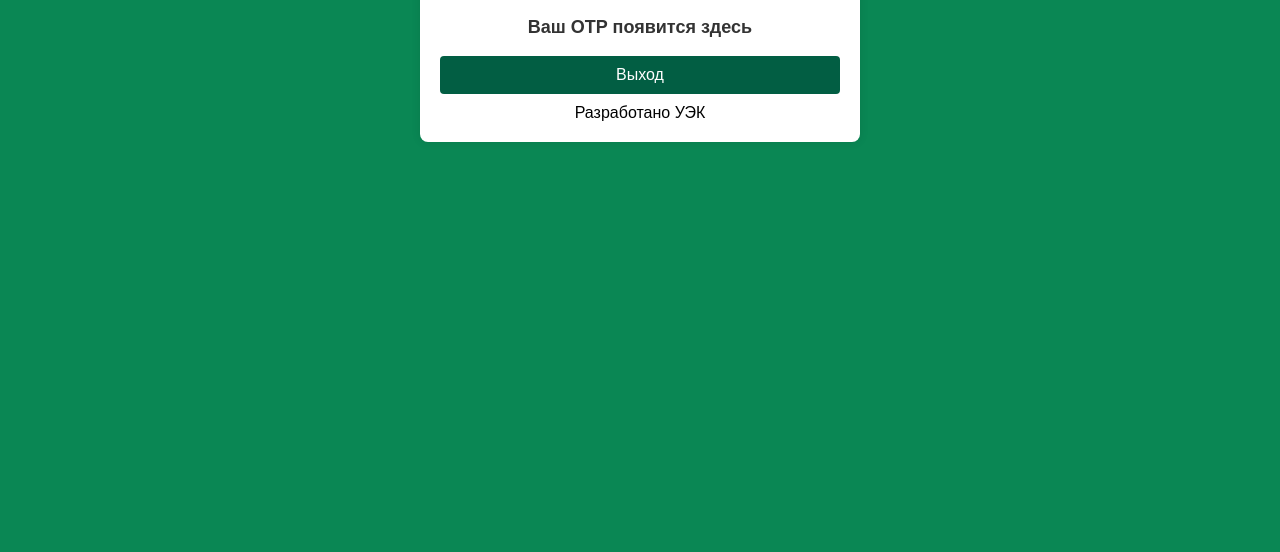
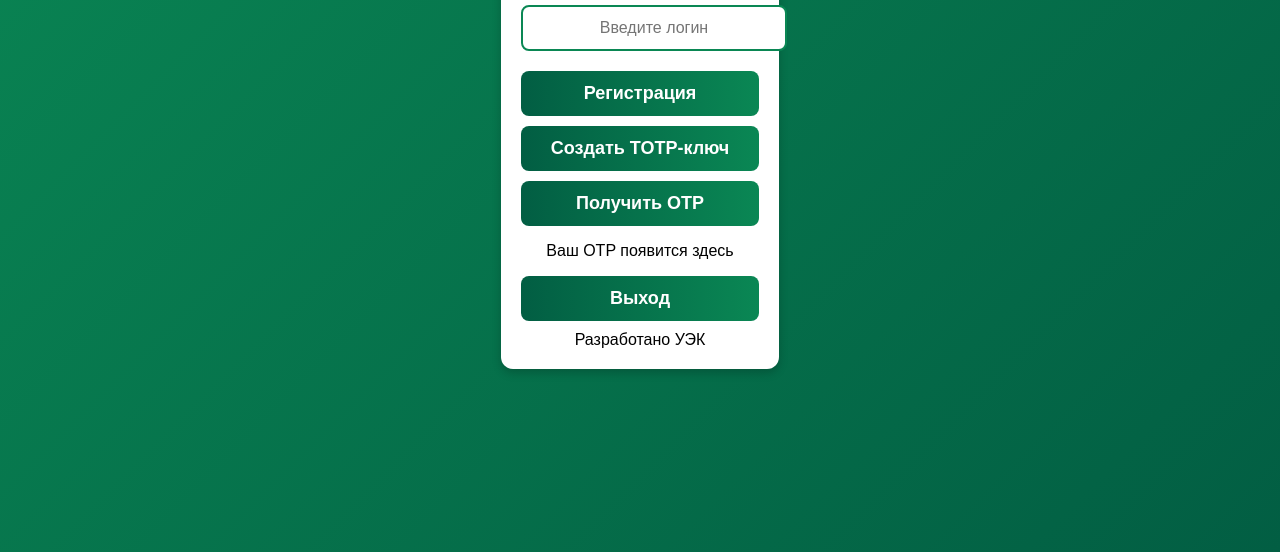
Before and after one commit to iralse/OTP, a plain HTML site: page index.html in a window 1280 px wide. Shown: the part 288-840 px from the top of the page. Before the commit the page ends 800 px from the top, so only its background shows below. Drawn offline with Linux system fonts and the light colour scheme.

Commit message:
Update styles.css

```diff
--- a/styles.css
+++ b/styles.css
@@ -1,42 +1,65 @@
 body {
     font-family: Arial, sans-serif;
     text-align: center;
-    background-color: #0A8754;
+    background: linear-gradient(135deg, #0A8754, #025E43);
     margin: 0;
     padding: 20px;
     color: white;
+    display: flex;
+    justify-content: center;
+    align-items: center;
+    height: 100vh;
 }
 
 .container {
     max-width: 400px;
-    background: #ffffff;
+    background: white;
     padding: 20px;
-    border-radius: 8px;
-    box-shadow: 0 0 10px rgba(0, 0, 0, 0.1);
-    margin: auto;
+    border-radius: 12px;
+    box-shadow: 0 4px 10px rgba(0, 0, 0, 0.2);
+    text-align: center;
     color: black;
+    animation: fadeIn 0.5s ease-in-out;
 }
 
 button {
     display: block;
     width: 100%;
-    padding: 10px;
+    padding: 12px;
     margin: 10px 0;
     border: none;
-    background: #025E43;
+    background: linear-gradient(90deg, #025E43, #0A8754);
     color: white;
-    font-size: 16px;
-    border-radius: 4px;
+    font-size: 18px;
+    font-weight: bold;
+    border-radius: 8px;
     cursor: pointer;
+    transition: transform 0.2s, box-shadow 0.2s;
 }
 
 button:hover {
-    background: #013D2C;
+    background: linear-gradient(90deg, #013D2C, #02734D);
+    transform: scale(1.05);
+    box-shadow: 0 4px 6px rgba(0, 0, 0, 0.15);
 }
 
-#otp-display {
-    font-size: 18px;
-    font-weight: bold;
-    margin-top: 20px;
-    color: #333;
+input[type="text"] {
+    width: 100%;
+    padding: 12px;
+    margin: 10px 0;
+    border: 2px solid #0A8754;
+    border-radius: 8px;
+    font-size: 16px;
+    text-align: center;
 }
+
+@media (max-width: 600px) {
+    .container {
+        max-width: 90%;
+    }
+}
+
+@keyframes fadeIn {
+    from { opacity: 0; transform: translateY(-10px); }
+    to { opacity: 1; transform: translateY(0); }
+}
```
